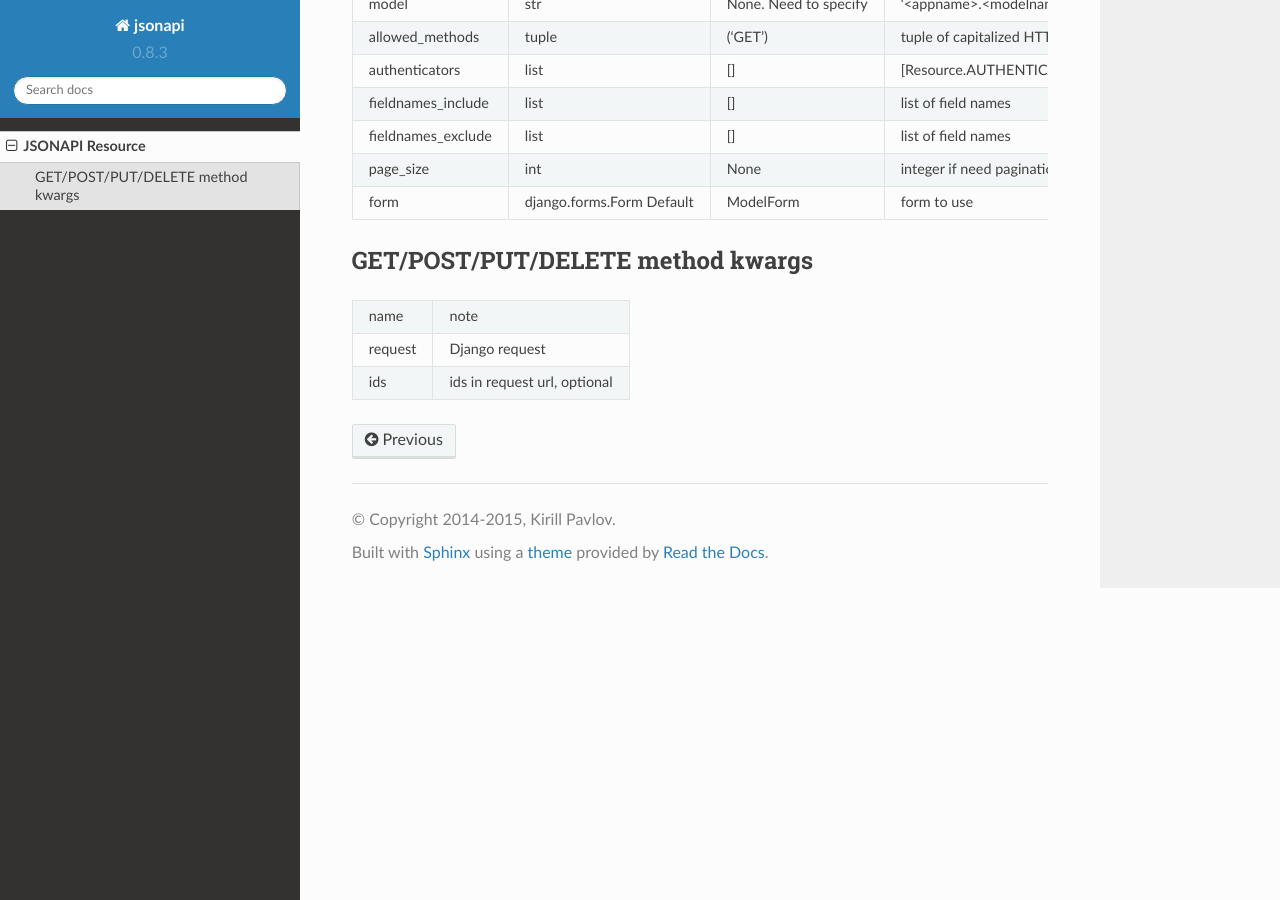
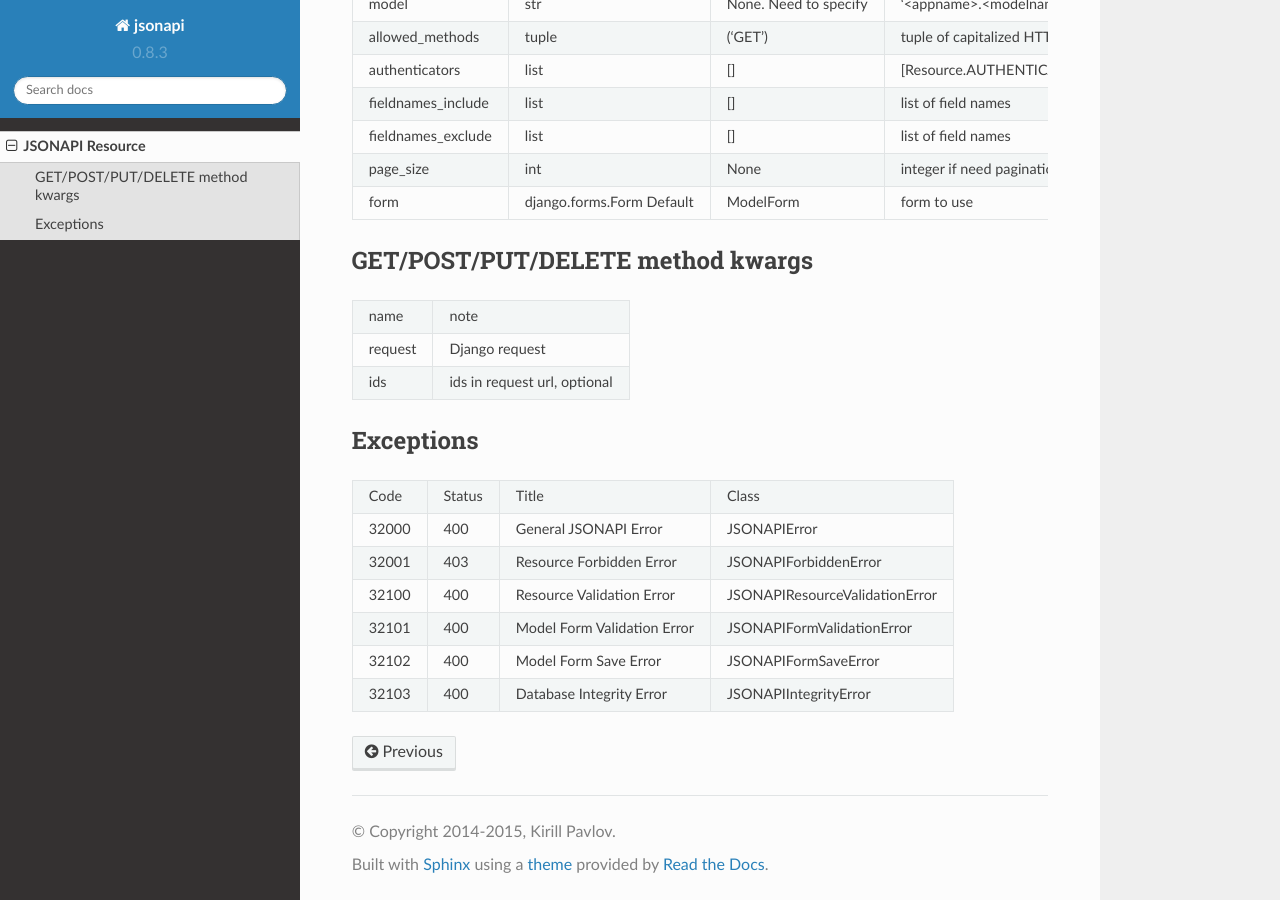
Before and after one commit to pavlov99/jsonapi, a Sphinx documentation site: the page built from docs/source/resource.rst, in a window 1280 px wide and 900 px high, scrolled down 896 px. Built offline with Sphinx 7.4.7 and the Read the Docs theme 2.0.0, drawn with Linux system fonts in a browser that asks for light colours.

Commit message:
add errors to documentation

```diff
--- a/docs/source/resource.rst
+++ b/docs/source/resource.rst
@@ -70,3 +70,22 @@ GET/POST/PUT/DELETE method kwargs
 +---------+--------------------------------+
 | ids     | ids in request url, optional   |
 +---------+--------------------------------+
+
+Exceptions
+----------
+
++-------+--------+-----------------------------+--------------------------------+
+| Code  | Status | Title                       | Class                          |
++-------+--------+-----------------------------+--------------------------------+
+| 32000 | 400    | General JSONAPI Error       | JSONAPIError                   |
++-------+--------+-----------------------------+--------------------------------+
+| 32001 | 403    | Resource Forbidden Error    | JSONAPIForbiddenError          |
++-------+--------+-----------------------------+--------------------------------+
+| 32100 | 400    | Resource Validation Error   | JSONAPIResourceValidationError |
++-------+--------+-----------------------------+--------------------------------+
+| 32101 | 400    | Model Form Validation Error | JSONAPIFormValidationError     |
++-------+--------+-----------------------------+--------------------------------+
+| 32102 | 400    | Model Form Save Error       | JSONAPIFormSaveError           |
++-------+--------+-----------------------------+--------------------------------+
+| 32103 | 400    | Database Integrity Error    | JSONAPIIntegrityError          |
++-------+--------+-----------------------------+--------------------------------+
```
